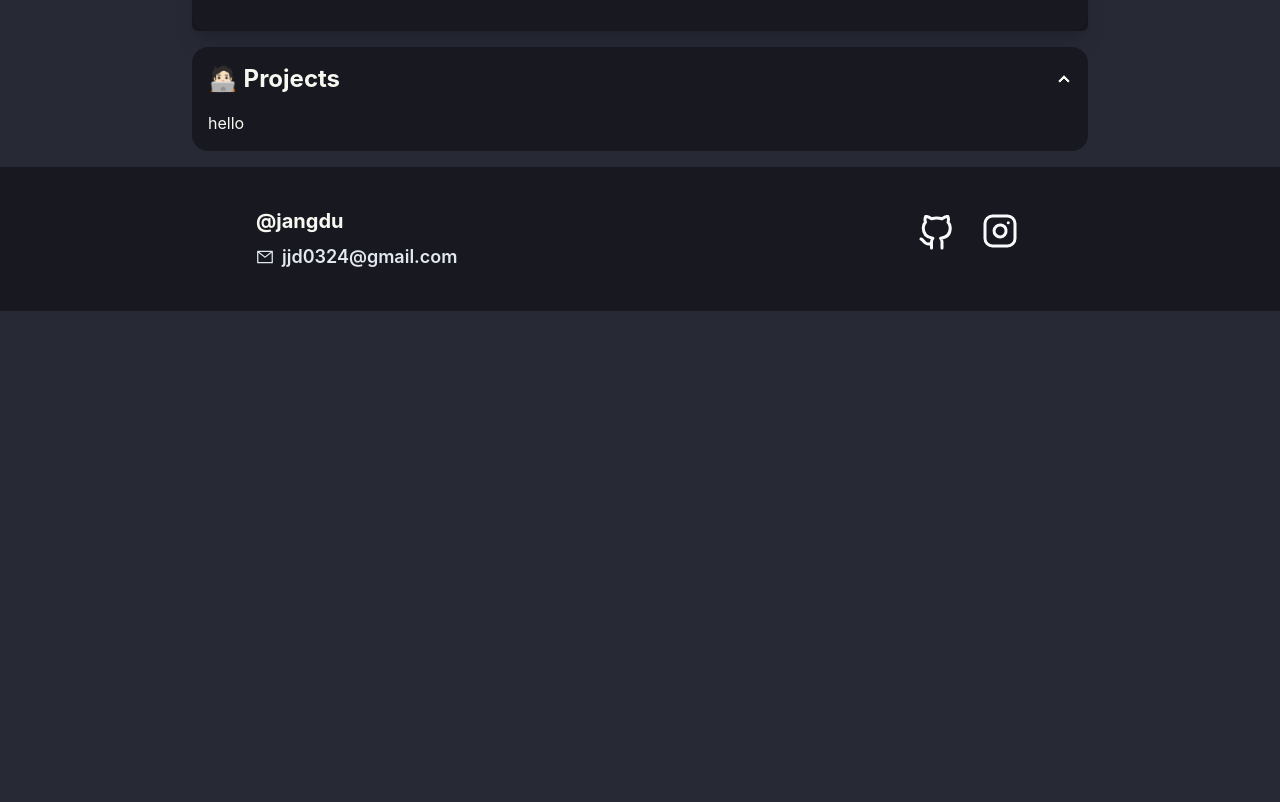
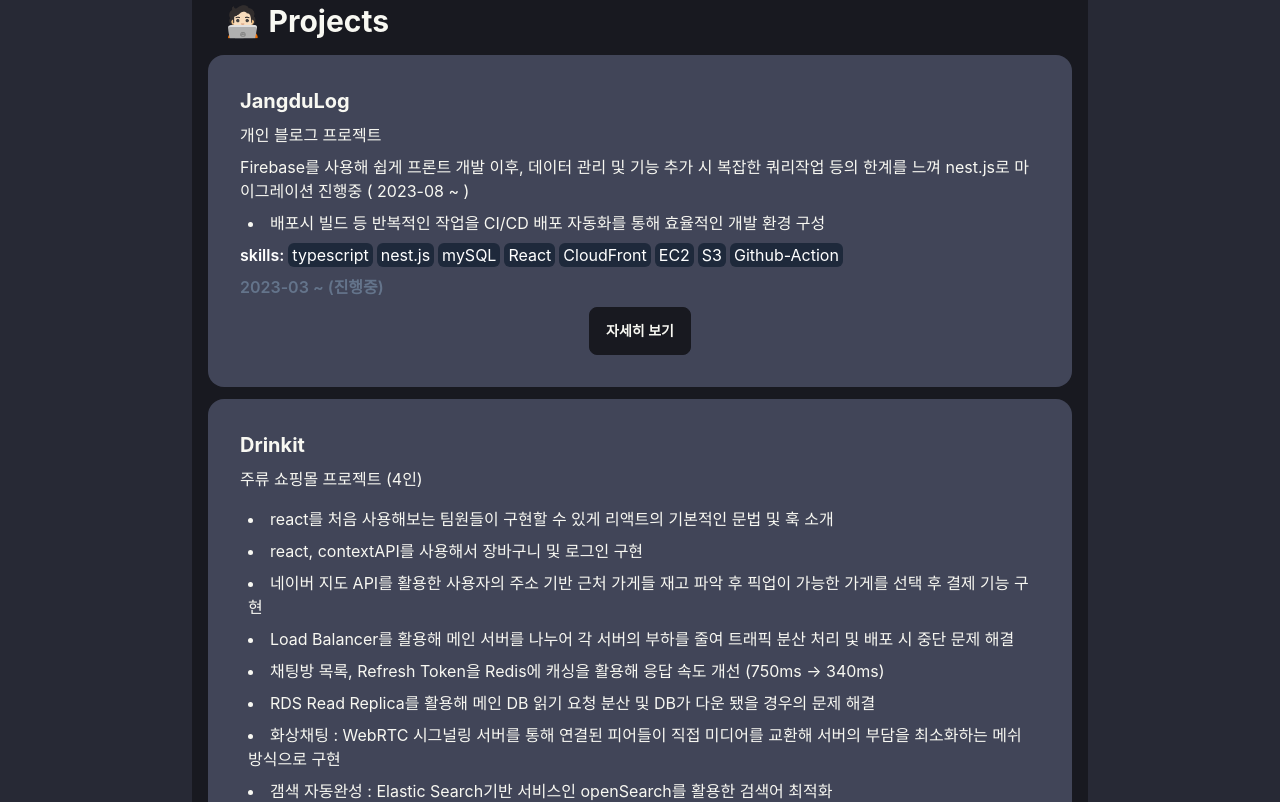
Before and after one commit to jangdu/jangduLog_frontend, a React (Create React App) app: page /portfolio in a window 1280 px wide. Shown: the part 720-1522 px from the top of the page. Before the commit the page ends 1031 px from the top, so only its background shows below. Built offline with nearby package versions, Linux system fonts and the light colour scheme.

Commit message:
feat: projects

```diff
--- a/src/components/portfolio/AboutMe.js
+++ b/src/components/portfolio/AboutMe.js
@@ -4,7 +4,7 @@ import { Link } from 'react-router-dom';
 export default function AboutMe() {
   return (
     <div className=" bg-base-200 rounded-md">
-      <div className="text-2xl font-bold sm:text-center p-4 sm:p-11">
+      <div className="text-2xl m-2 sm:m-4 sm:text-3xl font-bold m">
         About Me
       </div>
       <div className="flex flex-row justify-center gap-4">
@@ -77,21 +77,21 @@ export default function AboutMe() {
               <h2 className="font-bold text-2xl">Skills</h2>
               <p className="font-bold">
                 Languages
-                <p className="ms-2 text-base font-normal">
+                <span className="ms-2 text-base font-normal">
                   JavaScript(ES6), Typescript, HTML5, CSS
-                </p>
+                </span>
               </p>
               <p className="font-bold">
                 Framework
-                <p className="ms-2 text-base font-normal">
+                <span className="ms-2 text-base font-normal">
                   React, Express.js, Nest.js
-                </p>
+                </span>
               </p>
               <p className="font-bold">
                 Infra
-                <p className="ms-2 text-base font-normal">
+                <span className="ms-2 text-base font-normal">
                   AWS: Lambda, EC2, RDS, CloudFront, S3, Route53
-                </p>
+                </span>
               </p>
             </div>
           </div>
--- a/src/components/portfolio/Portfolio.js
+++ b/src/components/portfolio/Portfolio.js
@@ -1,18 +1,82 @@
-import React, { useState } from 'react';
+import React, { useEffect, useState } from 'react';
+import ProjectCard from './ProjectCard';
+
+const portfolioData = [
+  {
+    title: 'JangduLog',
+    description: '개인 블로그 프로젝트',
+    content:
+      'Firebase를 사용해 쉽게 프론트 개발 이후, 데이터 관리 및 기능 추가 시 복잡한 쿼리작업 등의 한계를 느껴 nest.js로 마이그레이션 진행중 ( 2023-08 ~ )',
+    notionId: '7b254ac4027b4b5dbb6b81794d0358c8',
+    date: '2023-03 ~ (진행중)',
+    skills: [
+      'typescript',
+      'nest.js',
+      'mySQL',
+      'React',
+      'CloudFront',
+      'EC2',
+      'S3',
+      'Github-Action',
+    ],
+    contentList: [
+      '배포시 빌드 등 반복적인 작업을 CI/CD 배포 자동화를 통해 효율적인 개발 환경 구성',
+    ],
+  },
+  {
+    title: 'Drinkit',
+    description: '주류 쇼핑몰 프로젝트 (4인)',
+    content: '',
+    notionId: '9eaffb65613b4644bc0dac4138470723',
+    date: '2023-08 ~ 2023-09',
+    skills: [
+      'typescript',
+      'nest.js',
+      'React',
+      'PostgreSQL',
+      'webRTC',
+      'socket.io',
+      'Redis',
+      'RDS Read Replica',
+      'Elastic search',
+      'Open AI',
+    ],
+    contentList: [
+      'react를 처음 사용해보는 팀원들이 구현할 수 있게 리액트의 기본적인 문법 및 훅 소개',
+      'react, contextAPI를 사용해서 장바구니 및 로그인 구현',
+      '네이버 지도 API를 활용한 사용자의 주소 기반 근처 가게들 재고 파악 후 픽업이 가능한 가게를 선택 후 결제 기능 구현',
+      'Load Balancer를 활용해 메인 서버를 나누어 각 서버의 부하를 줄여 트래픽 분산 처리 및 배포 시 중단 문제 해결',
+      '채팅방 목록, Refresh Token을 Redis에 캐싱을 활용해 응답 속도 개선 (750ms -> 340ms)',
+      'RDS Read Replica를 활용해 메인 DB 읽기 요청 분산 및 DB가 다운 됐을 경우의 문제 해결',
+      '화상채팅 : WebRTC 시그널링 서버를 통해 연결된 피어들이 직접 미디어를 교환해 서버의 부담을 최소화하는 메쉬 방식으로 구현',
+      '갬색 자동완성 : Elastic Search기반 서비스인 openSearch를 활용한 검색어 최적화',
+      'AI고객센터 : openAI를 활용해 학습시킨 내용을 기반한 고객센터 구현',
+    ],
+  },
+];
 
 export default function Portfolio() {
-  const [checkCollapse, setCheckCollapse] = useState(true);
+  //   const [checkCollapse, setCheckCollapse] = useState(true);
+  const [portfolioDataList, setPortfolioDataList] = useState([]);
+
+  useEffect(() => {
+    setPortfolioDataList(portfolioData);
+  }, []);
 
   return (
-    <div className="collapse collapse-arrow bg-base-200">
-      <input
-        type="checkbox"
-        checked={checkCollapse}
-        onClick={() => setCheckCollapse(!checkCollapse)}
-      />
-      <div className="collapse-title text-2xl font-bold">🧑🏻‍💻 Projects</div>
-      <div className="collapse-content">
-        <p>hello</p>
+    <div className="rounded-lg p-4 bg-base-200">
+      <div className="m-2 sm:m-4 sm:text-3xl text-2xl font-bold">
+        🧑🏻‍💻 Projects
+      </div>
+      <div className="grid grid-cols-1 gap-3">
+        {portfolioDataList &&
+          portfolioDataList.map((item) => {
+            return (
+              <div key={item.title}>
+                <ProjectCard portfolioData={item} />
+              </div>
+            );
+          })}
       </div>
     </div>
   );
--- /dev/null
+++ b/src/components/portfolio/ProjectCard.js
@@ -0,0 +1,93 @@
+import React, { useState } from 'react';
+import Modal from 'react-modal';
+import GridNotion from '../resume/GridNotion';
+
+const customStyles = {
+  overlay: {
+    backgroundColor: 'rgba(0, 0, 0, 0.5)',
+    cursor: 'pointer',
+  },
+  content: {
+    width: '80%',
+    maxWidth: '800px',
+    position: 'absolute',
+    height: '80%',
+    top: '50%',
+    left: '50%',
+    transform: 'translate(-50%, -50%)',
+    backgroundColor: 'white',
+    padding: '1rem',
+    borderRadius: '0.5rem',
+    boxShadow: '0 2px 8px rgba(0, 0, 0, 0.15)',
+    animation: 'slide-up 0.5s', // 애니메이션 적용
+    cursor: 'default',
+  },
+};
+
+// 슬라이드 업 애니메이션을 위한 CSS 키 프레임 정의
+const slideUpAnimation = `
+    @keyframes slide-up {
+      from {
+        transform: translate(-50%, 100%);
+      }
+      to {
+        transform: translateY(-50%, 0);
+      }
+    }
+  `;
+
+export default function ProjectCard({ portfolioData }) {
+  const { title, description, content, notionId, contentList, date, skills } =
+    portfolioData;
+  const [modalIsOpened, setModalIsOpened] = useState(false);
+
+  return (
+    <div className="card bg-neutral">
+      <div className="card-body text-left">
+        <h2 className="card-title font-bold">{title}</h2>
+        <p>{description}</p>
+        <p>{content}</p>
+        {contentList.map((item) => {
+          return (
+            <li key={item} className="ms-2">
+              {item}
+            </li>
+          );
+        })}
+        <p className="flex flex-row gap-1 flex-wrap font-semibold text-white">
+          skills:
+          {skills.map((skill) => {
+            return (
+              <span
+                key={skill}
+                className="bg-slate-800 whitespace-nowrap text-white font-normal w-fit px-1 rounded-md"
+              >
+                {skill}
+              </span>
+            );
+          })}
+        </p>
+        <p className="text-slate-500 font-semibold">{date}</p>
+
+        <div className="card-actions justify-center">
+          {/* Open the modal using document.getElementById('ID').showModal() method */}
+          <button className="btn" onClick={() => setModalIsOpened(true)}>
+            자세히 보기
+          </button>
+        </div>
+      </div>
+
+      <Modal
+        appElement={document.getElementById('root')}
+        isOpen={modalIsOpened}
+        onRequestClose={() => setModalIsOpened(false)}
+        style={customStyles}
+      >
+        <style>{slideUpAnimation}</style>
+        <div className="">
+          <GridNotion NOTION_PAGE_ID={notionId} />
+        </div>
+      </Modal>
+    </div>
+  );
+}
--- a/src/components/resume/GridNotion.js
+++ b/src/components/resume/GridNotion.js
@@ -1,29 +1,28 @@
 import 'react-notion/src/styles.css';
-import 'prismjs/themes/prism-tomorrow.css'; //
+import 'prismjs/themes/prism-tomorrow.css';
 import { NotionRenderer } from 'react-notion';
 
 import React, { useState, useEffect } from 'react';
 import LoadingUi from '../ui/LoadingUi';
 
-export default function GridNotion() {
+export default function GridNotion({ NOTION_PAGE_ID }) {
   const [response, setResponse] = useState();
 
   useEffect(() => {
-    const NOTION_PAGE_ID = 'a63ab92708594c13b06661413801419b';
     fetch(`https://notion-api.splitbee.io/v1/page/${NOTION_PAGE_ID}`)
       .then((res) => res.json())
       .then((resJson) => {
         setResponse(resJson);
+      })
+      .catch((error) => {
+        console.error('Error fetching Notion data:', error);
       });
-  }, []);
+  }, [NOTION_PAGE_ID]);
 
   if (response) {
     return (
-      <div
-        data-theme="pastel"
-        className="max-w-4xl md:w-[100%] mx-auto mockup-window bg-base-200"
-      >
-        <div className="bg-white p-3 sm:px-8">
+      <div data-theme="pastel" className="w-[100%] mx-auto">
+        <div className="bg-white p-3 ">
           <NotionRenderer
             // blockMap={staticResponse}
             blockMap={response}
--- a/src/pages/ResumePage.js
+++ b/src/pages/ResumePage.js
@@ -4,7 +4,7 @@ import GridNotion from '../components/resume/GridNotion';
 export default function ResumePage() {
   return (
     <div>
-      <GridNotion />
+      <GridNotion NOTION_PAGE_ID={'a63ab92708594c13b06661413801419b'} />
     </div>
   );
 }
```
